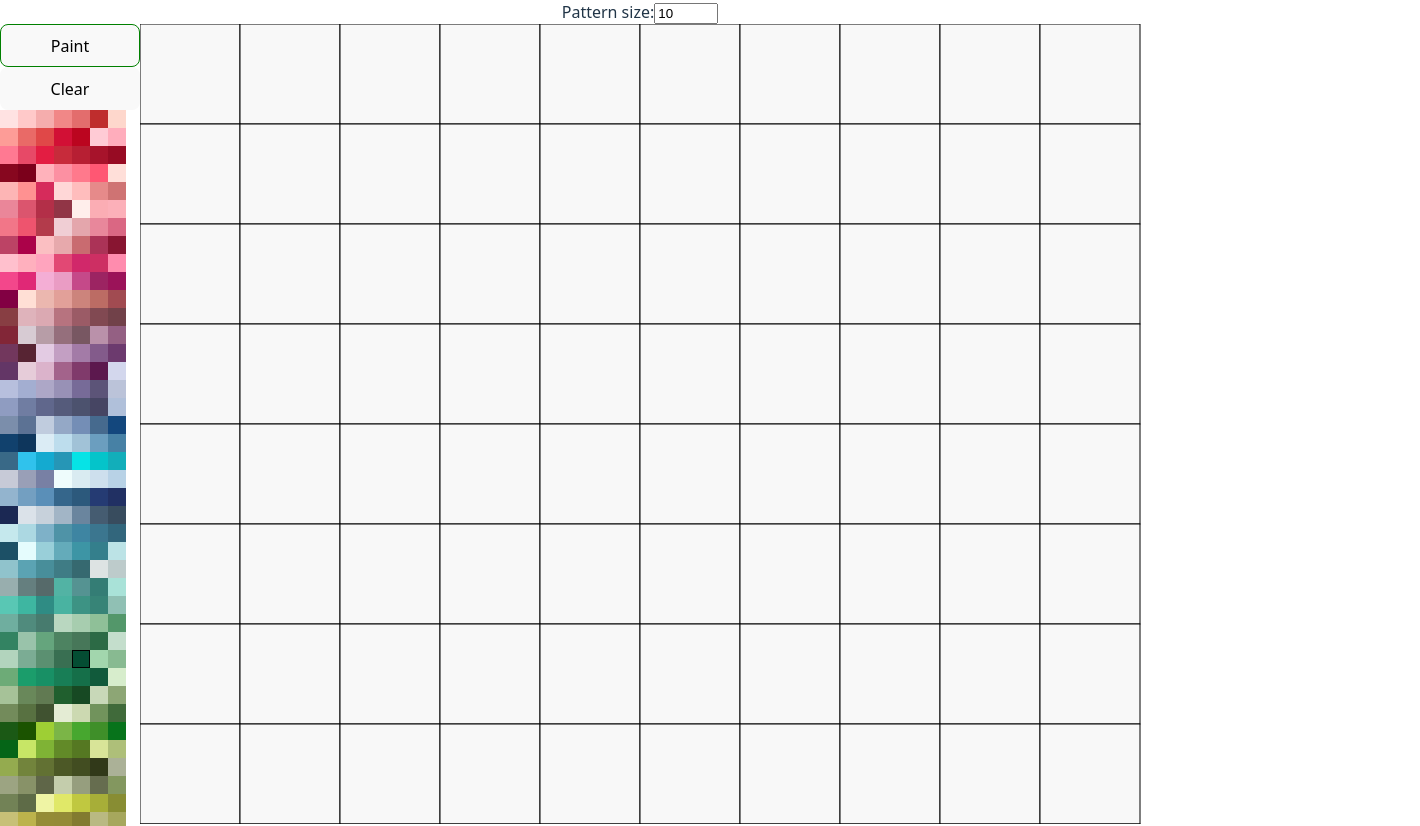
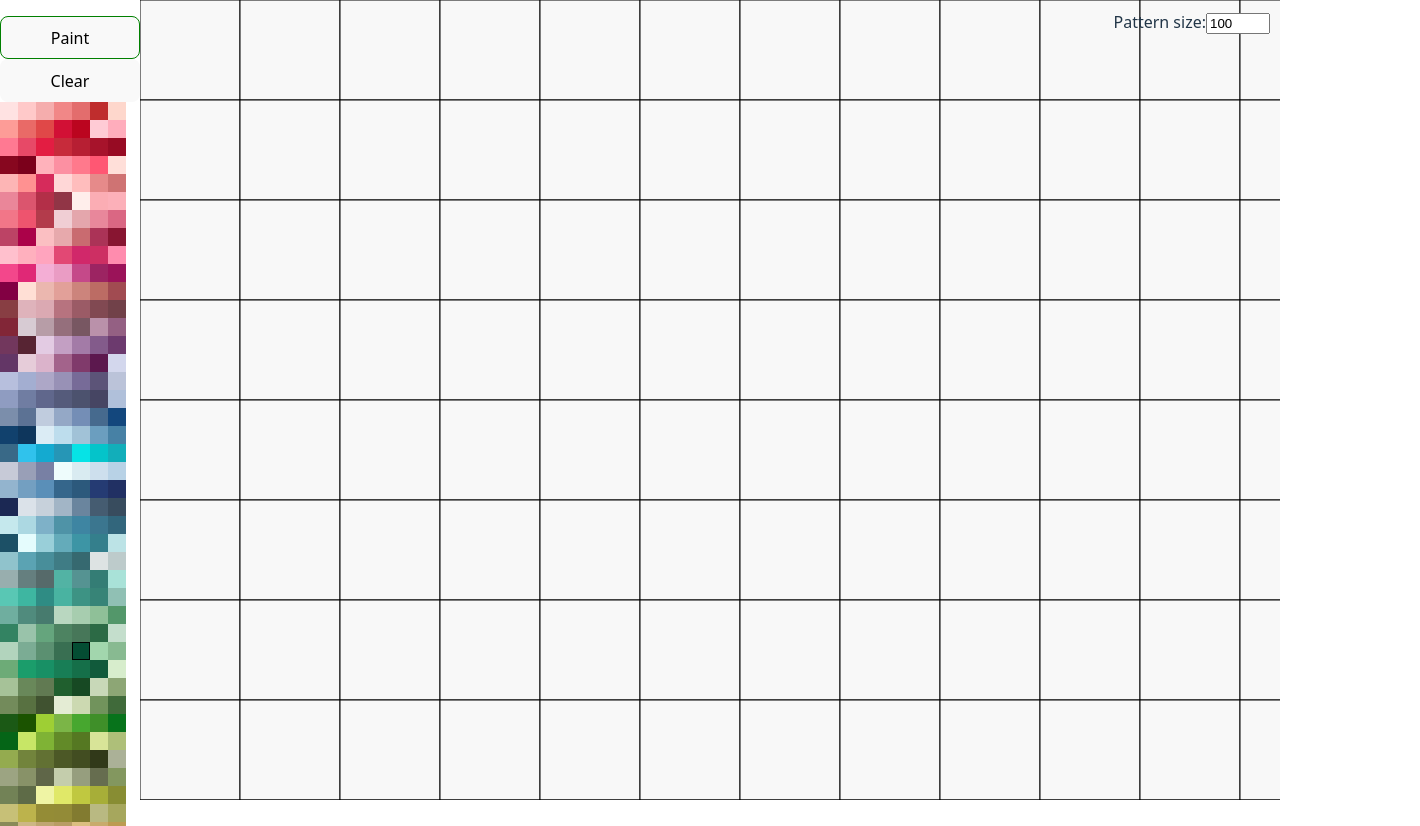
Before and after one commit to aaosuarez/stitcher, a React (Vite) app: page / in a window 1280 px wide. Shown: the top 826 px of the page, 1420 px wide, since content can reach past the window. Built offline with nearby package versions, Linux system fonts and the light colour scheme.

Commit message:
Update position of grid stats and increase default grid size

```diff
--- a/src/App.tsx
+++ b/src/App.tsx
@@ -24,10 +24,12 @@ const initialViewport: Viewport = {
 
 type Tool = "paint" | "clear";
 
+const SIDEBAR_WIDTH = 140;
+
 function App() {
   const canvasRef = useRef<HTMLCanvasElement>(null);
   const [viewport, setViewport] = useState(initialViewport);
-  const [patternSize, setPatternSize] = useState(10);
+  const [patternSize, setPatternSize] = useState(100);
   const pattern = useMemo(
     () => new Pattern(patternSize, patternSize),
     [patternSize],
@@ -85,7 +87,14 @@ function App() {
 
   return (
     <div style={{ width: "100vw", height: "100vh" }}>
-      <div>
+      <div
+        style={{
+          position: "absolute",
+          top: 0,
+          right: 0,
+          padding: 10,
+        }}
+      >
         <label>
           Pattern size:
           <input
@@ -101,9 +110,10 @@ function App() {
         <div
           style={{
             display: "flex",
-            width: "140px",
+            width: SIDEBAR_WIDTH,
             flexShrink: 0,
             flexDirection: "column",
+            paddingTop: 16,
           }}
         >
           <button
@@ -127,7 +137,7 @@ function App() {
           ref={canvasRef}
           {...canvasHandlers}
           style={{
-            width: "100%",
+            width: `calc(100% - ${SIDEBAR_WIDTH}px)`,
             height: "100%",
             flex: 1,
           }}
```
